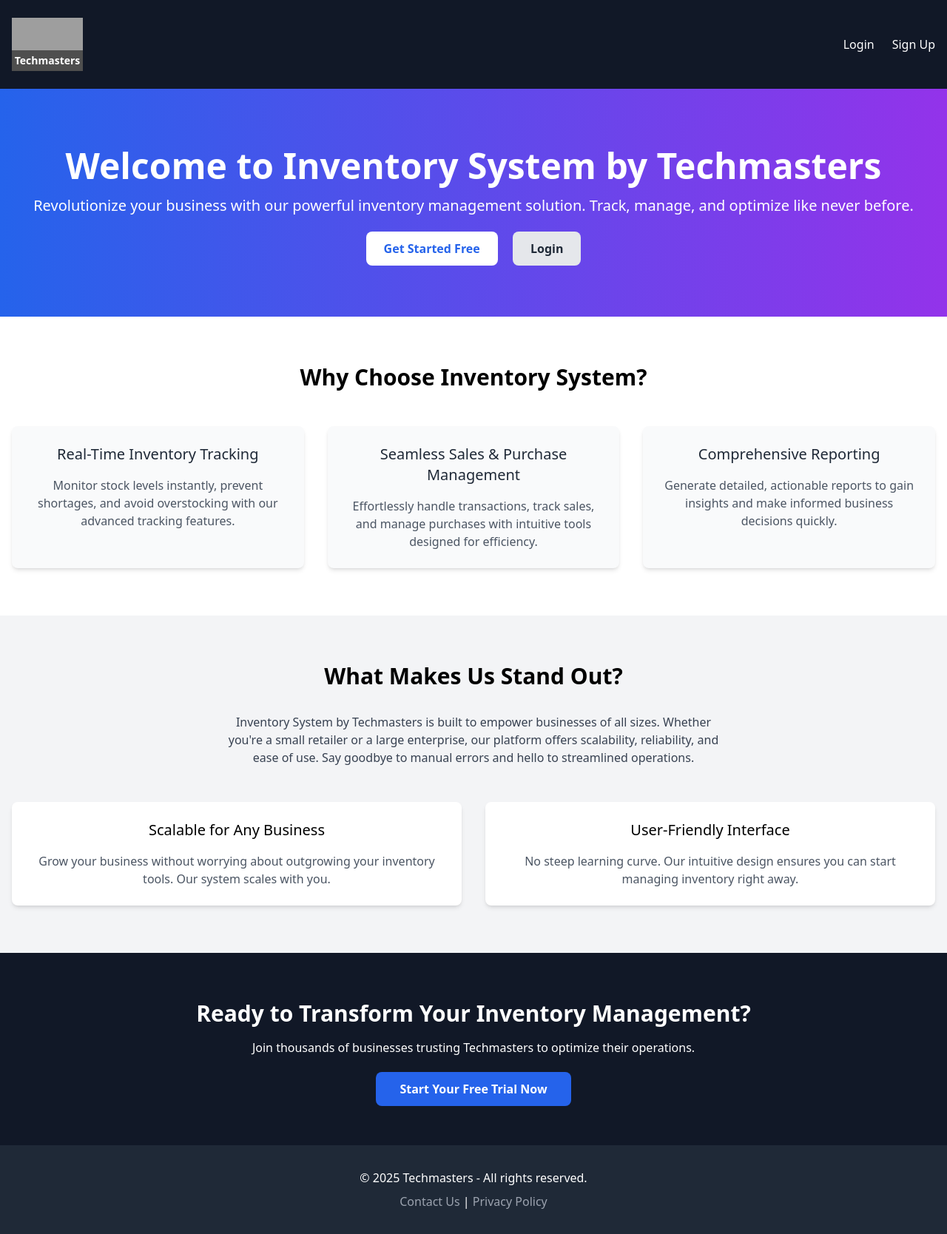
After one commit to timkenar/Inventory, a Django app: page / in a window 1280 px wide. The commit adds this page. Shown: the whole page at 74% size. Run offline with Django 5.2, Linux system fonts and the light colour scheme; some libraries are stand-ins or nearby versions; grey boxes are pictures that could not be loaded.

Commit message:
Added Landng page

```diff
--- a/core/urls.py
+++ b/core/urls.py
@@ -4,12 +4,14 @@ from . import views
 app_name = 'core'
 
 urlpatterns = [
-    path('', views.dashboard, name='dashboard'),
+    path('', views.landing_page, name='landing'),
+    path('dashboard/', views.dashboard, name='dashboard'),
     path('inventory/', views.inventory, name='inventory'),
     path('sales/', views.sales, name='sales'),
     path('purchases/', views.purchases, name='purchases'),  # Removed tenant_id
     path('reports/', views.reports, name='reports'),
     path('login/', views.login_view, name='login'),
     path('logout/', views.logout_view, name='logout'),
+    path('register/', views.register, name='register'),
     path('profile/', views.profile, name='profile'),
 ]
--- a/core/views.py
+++ b/core/views.py
@@ -4,6 +4,25 @@ from .models import Item, Sale, Order, Report
 from django.contrib import messages
 from django.contrib.auth.decorators import login_required
 from django.db.models import Sum, F
+from django.contrib.auth.forms import UserCreationForm
+
+
+
+def landing_page(request):
+    return render(request, 'landing.html', {'user': request.user})
+
+
+
+def register(request):
+    if request.method == 'POST':
+        form = UserCreationForm(request.POST)
+        if form.is_valid():
+            form.save()
+            return redirect('core:login')  # Redirect to login after successful registration
+    else:
+        form = UserCreationForm()
+    return render(request, 'register.html', {'form': form})
+
 
 def login_view(request):
     if request.user.is_authenticated:
--- a/inventory_system/urls.py
+++ b/inventory_system/urls.py
@@ -5,7 +5,7 @@ from django.conf.urls.static import static
 
 urlpatterns = [
     path('admin/', admin.site.urls),
-    path('core/', include('core.urls')),
+    path('', include('core.urls')),
 
 
 
--- /dev/null
+++ b/templates/landing.html
@@ -0,0 +1,106 @@
+<!DOCTYPE html>
+<html lang="en">
+<head>
+    <meta charset="UTF-8">
+    <meta name="viewport" content="width=device-width, initial-scale=1.0">
+    <title>Inventory System by Techmasters - Streamline Your Operations</title>
+    <script src="https://cdn.tailwindcss.com"></script>
+    <script src="https://unpkg.com/htmx.org@1.9.6"></script>
+    <meta name="description" content="Manage your inventory, sales, and purchases effortlessly with Inventory System by Techmasters. Perfect for businesses seeking efficiency and accuracy.">
+    <meta name="keywords" content="inventory management, inventory system, sales tracking, purchase management, Techmasters">
+</head>
+<body class="bg-gray-100 font-sans">
+
+    <!-- Header with Logo and Navigation -->
+    <header class="bg-gray-900 text-white py-6 px-4 flex items-center justify-between shadow-md">
+        <div class="flex items-center space-x-4">
+            <!-- Placeholder for Company Logo (Techmasters) with Hover Effect -->
+            <div class="relative group">
+                <img src="/home/timothy/Desktop/Timo/inventory_system/media" alt="Techmasters Logo" class="w-24 h-auto transition-transform duration-300 group-hover:scale-105">
+                <span class="absolute bottom-0 left-0 w-full text-center text-sm font-semibold text-white bg-black bg-opacity-50 py-1">Techmasters</span>
+            </div>
+        </div>
+        <nav class="hidden md:flex space-x-6">
+            <a href="{% url 'core:login' %}" class="hover:text-gray-300 transition duration-300">Login</a>
+            <a href="{% url 'core:register' %}" class="hover:text-gray-300 transition duration-300">Sign Up</a>
+        </nav>
+        <button class="md:hidden text-white focus:outline-none" hx-get="/mobile-menu" hx-target="#mobile-menu" hx-swap="innerHTML">
+            <svg class="w-6 h-6" fill="none" stroke="currentColor" viewBox="0 0 24 24" xmlns="http://www.w3.org/2000/svg">
+                <path stroke-linecap="round" stroke-linejoin="round" stroke-width="2" d="M4 6h16M4 12h16m-7 6h7"></path>
+            </svg>
+        </button>
+    </header>
+
+    <!-- Mobile Menu (Hidden by default, shown via HTMX) -->
+    <div id="mobile-menu" class="md:hidden bg-gray-800 text-white p-4 space-y-4 hidden"></div>
+
+    <!-- Hero Section -->
+    <section class="bg-gradient-to-r from-blue-600 to-purple-600 text-white py-20 px-4 text-center">
+        <div class="container mx-auto">
+            <h1 class="text-4xl md:text-5xl font-bold mb-4">Welcome to Inventory System by Techmasters</h1>
+            <p class="text-lg md:text-xl mb-8">Revolutionize your business with our powerful inventory management solution. Track, manage, and optimize like never before.</p>
+            <div class="space-x-4">
+                <a href="{% url 'core:register' %}" class="bg-white text-blue-600 hover:bg-gray-200 py-3 px-6 rounded-lg font-semibold transition duration-300">Get Started Free</a>
+                <a href="{% url 'core:login' %}" class="bg-gray-200 text-gray-800 hover:bg-gray-300 py-3 px-6 rounded-lg font-semibold transition duration-300">Login</a>
+            </div>
+        </div>
+    </section>
+
+    <!-- Features Section -->
+    <section class="py-16 bg-white">
+        <div class="container mx-auto px-4">
+            <h2 class="text-3xl font-semibold text-center mb-12">Why Choose Inventory System?</h2>
+            <div class="grid grid-cols-1 md:grid-cols-3 gap-8">
+                <div class="p-6 bg-gray-50 rounded-lg shadow-md text-center hover:shadow-lg transition-shadow duration-300">
+                    <h3 class="text-xl font-medium mb-4 text-gray-800">Real-Time Inventory Tracking</h3>
+                    <p class="text-gray-600">Monitor stock levels instantly, prevent shortages, and avoid overstocking with our advanced tracking features.</p>
+                </div>
+                <div class="p-6 bg-gray-50 rounded-lg shadow-md text-center hover:shadow-lg transition-shadow duration-300">
+                    <h3 class="text-xl font-medium mb-4 text-gray-800">Seamless Sales & Purchase Management</h3>
+                    <p class="text-gray-600">Effortlessly handle transactions, track sales, and manage purchases with intuitive tools designed for efficiency.</p>
+                </div>
+                <div class="p-6 bg-gray-50 rounded-lg shadow-md text-center hover:shadow-lg transition-shadow duration-300">
+                    <h3 class="text-xl font-medium mb-4 text-gray-800">Comprehensive Reporting</h3>
+                    <p class="text-gray-600">Generate detailed, actionable reports to gain insights and make informed business decisions quickly.</p>
+                </div>
+            </div>
+        </div>
+    </section>
+
+    <!-- Benefits Section -->
+    <section class="py-16 bg-gray-100">
+        <div class="container mx-auto px-4 text-center">
+            <h2 class="text-3xl font-semibold mb-8">What Makes Us Stand Out?</h2>
+            <p class="mb-12 text-gray-700 max-w-2xl mx-auto">Inventory System by Techmasters is built to empower businesses of all sizes. Whether you're a small retailer or a large enterprise, our platform offers scalability, reliability, and ease of use. Say goodbye to manual errors and hello to streamlined operations.</p>
+            <div class="grid grid-cols-1 md:grid-cols-2 gap-8">
+                <div class="p-6 bg-white rounded-lg shadow-md">
+                    <h3 class="text-xl font-medium mb-4">Scalable for Any Business</h3>
+                    <p class="text-gray-600">Grow your business without worrying about outgrowing your inventory tools. Our system scales with you.</p>
+                </div>
+                <div class="p-6 bg-white rounded-lg shadow-md">
+                    <h3 class="text-xl font-medium mb-4">User-Friendly Interface</h3>
+                    <p class="text-gray-600">No steep learning curve. Our intuitive design ensures you can start managing inventory right away.</p>
+                </div>
+            </div>
+        </div>
+    </section>
+
+    <!-- Call to Action -->
+    <section class="py-16 bg-gray-900 text-white text-center">
+        <div class="container mx-auto px-4">
+            <h2 class="text-3xl font-semibold mb-4">Ready to Transform Your Inventory Management?</h2>
+            <p class="mb-8">Join thousands of businesses trusting Techmasters to optimize their operations.</p>
+            <a href="{% url 'core:register' %}" class="bg-blue-600 hover:bg-blue-700 text-white py-3 px-8 rounded-lg font-semibold transition duration-300">Start Your Free Trial Now</a>
+        </div>
+    </section>
+
+    <!-- Footer -->
+    <footer class="bg-gray-800 text-white py-8 px-4">
+        <div class="container mx-auto text-center">
+            <p>&copy; 2025 Techmasters - All rights reserved.</p>
+            <p class="mt-2"><a href="/contact" class="text-gray-400 hover:text-white transition duration-300">Contact Us</a> | <a href="/privacy" class="text-gray-400 hover:text-white transition duration-300">Privacy Policy</a></p>
+        </div>
+    </footer>
+
+</body>
+</html>
```
Also changed, not shown: templates/base.html (+49 -9 lines), db.sqlite3, media/Tech_Masters.png (added).
